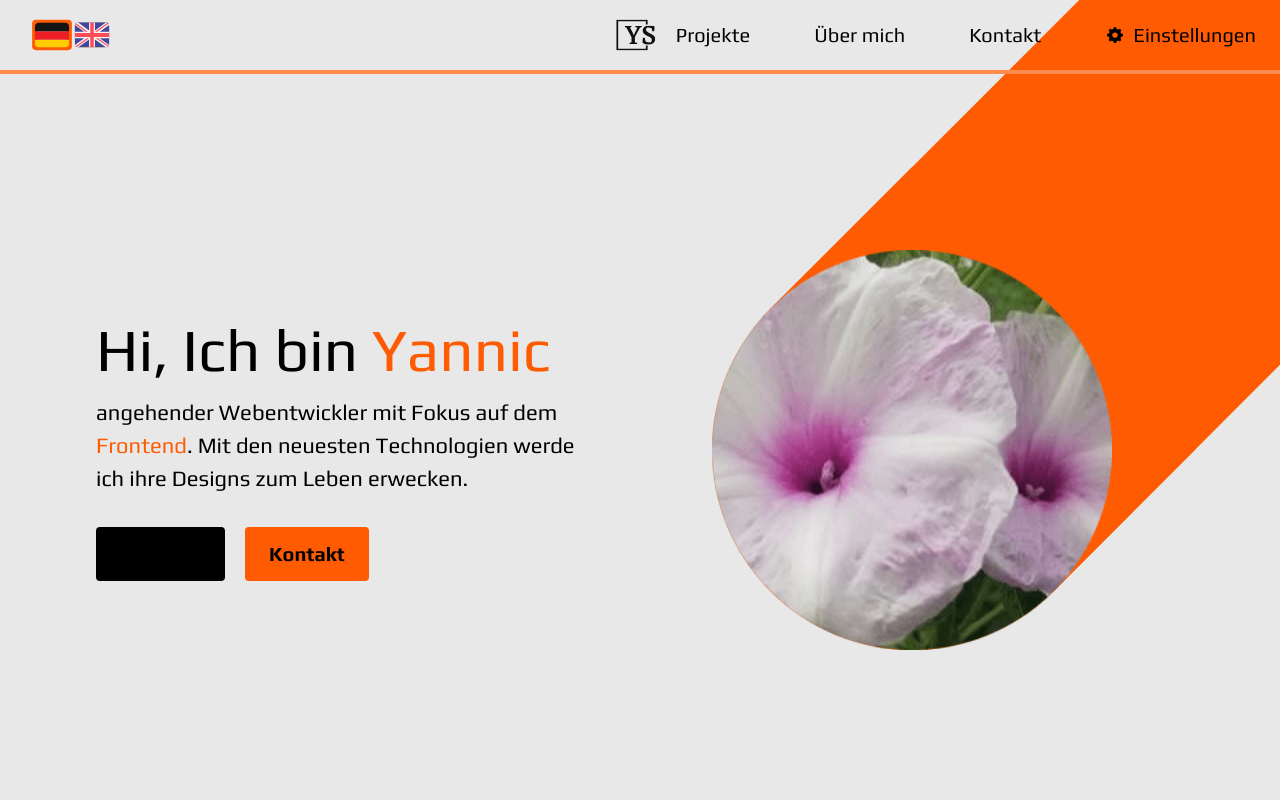
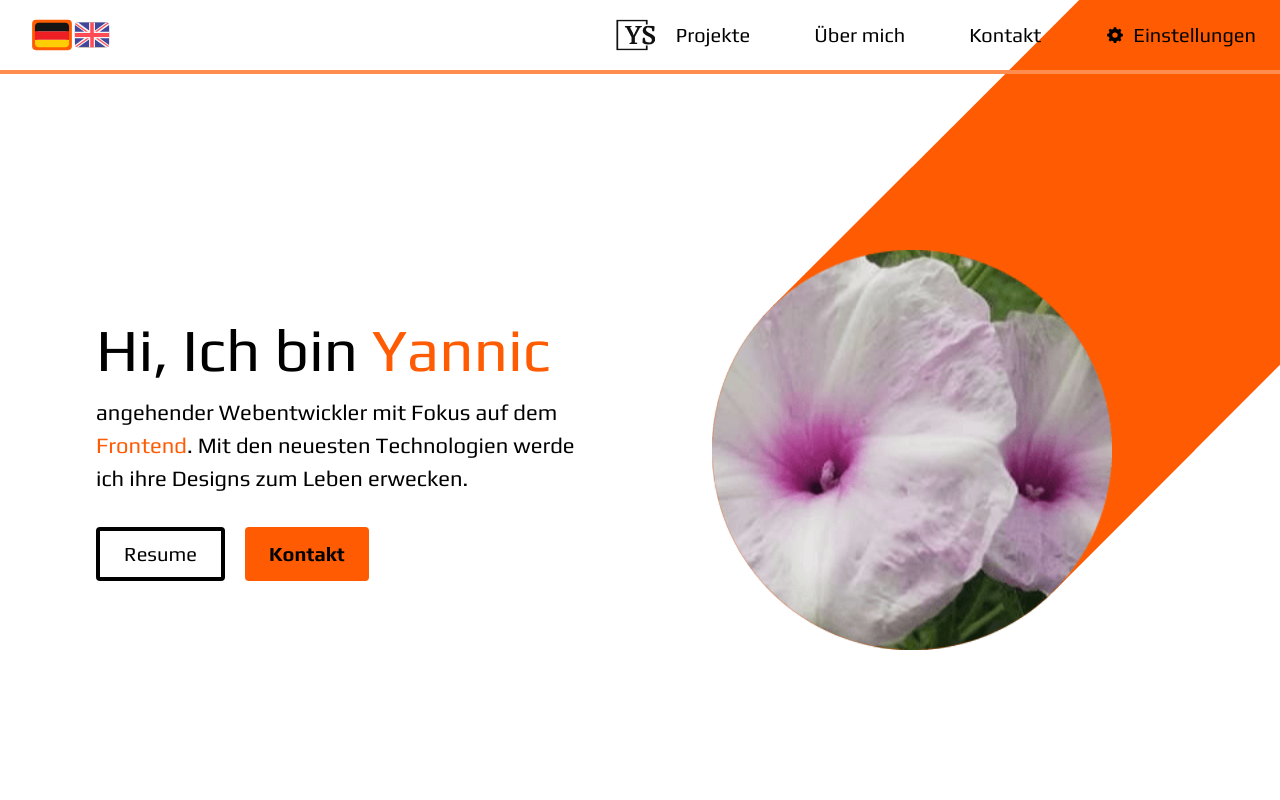
Before and after one commit to SchmittYannic/portfolio_ys, a React (Vite) app: page / in a window 1280 px wide. Shown: the top 800 px of the page. Built offline with nearby package versions, Linux system fonts and the light colour scheme.

Commit message:
Changes base and darkBase colors in tailwind.config

```diff
--- a/tailwind.config.js
+++ b/tailwind.config.js
@@ -5,9 +5,21 @@ export default {
     theme: {
         extend: {
             colors: {
-                base: "#fff",
-                baseSecondary: "#e8e8e8",
-                baseTertiary: "#f0f0f0",
+                base: {
+                    900: "#ffffff",
+                    800: "#e6e6e6",
+                    700: "#cccccc",
+                    600: "#b3b3b3",
+                    500: "#999999",
+                    400: "#808080",
+                    300: "#666666",
+                    200: "#4c4c4c",
+                    100: "#333333",
+                    50: "#191919",
+                    0: "#000000",
+                },
+                baseSecondary: "#e8e8e8", // delete once fully unused
+                baseTertiary: "#f0f0f0", // delete once fully unused
                 textPrimary: "#000000",
                 actionBlue: {
                     900: "#1d9bf0",
@@ -76,9 +88,21 @@ export default {
                     100: "#fff6cc",
                 },
                 whiteChocolate: "rgb(232, 231, 213)",
-                darkBase: "#15202b",
-                darkBaseSecondary: "#38444d",
-                darkBaseTertiary: "#060a0d", //"#0f161e",
+                darkBase: {
+                    900: "#15202b",
+                    800: "#2c3640",
+                    700: "#444d55",
+                    600: "#5b636b",
+                    500: "#737980",
+                    400: "#8a9095",
+                    300: "#a1a6aa",
+                    200: "#b9bcbf",
+                    100: "#d0d2d5",
+                    50: "#e8e9ea",
+                    0: "#ffffff",
+                },
+                darkBaseSecondary: "#38444d", // delete once fully unused
+                darkBaseTertiary: "#060a0d", // delete once fully unused
                 darkTextPrimary: "#fff",
             },
             screens: {
```
